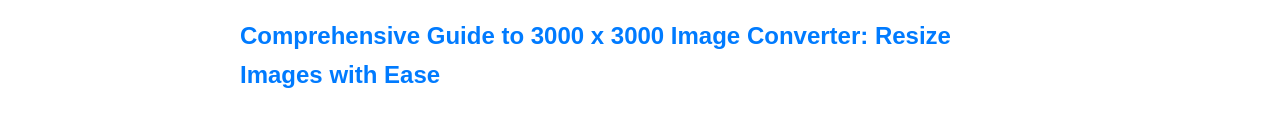
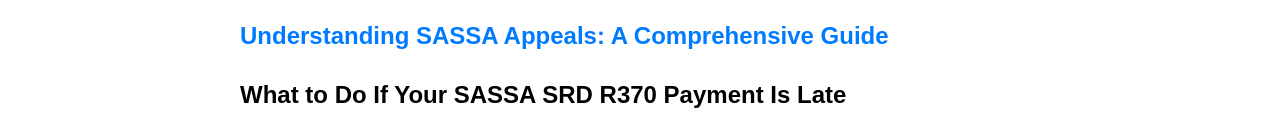
Before and after one commit to itspaulken/sassastatus, a plain HTML site: page index.html in a window 1280 px wide. Shown: the part 730-851 px from the top of the page. Drawn offline with Linux system fonts and the light colour scheme.

Commit message:
Update index.html

```diff
--- a/index.html
+++ b/index.html
@@ -56,7 +56,7 @@
  <img src="https://i.postimg.cc/Mpqkq4Kc/1-5.jpg" alt="sassa.jpg" style="max-width: 100%; height: auto;">
 </div>
 
-<h2> <a href="https://resizehood.bitbucket.io/">Comprehensive Guide to 3000 x 3000 Image Converter: Resize Images with Ease</a></h2>
+<h2> <a href="https://statuschecksrd.netlify.app/">Understanding SASSA Appeals: A Comprehensive Guide</a></h2>
 
     <h2 class="mb-2 mt-6 text-lg first:mt-3">What to Do If Your SASSA SRD R370 Payment Is Late</h2>
 <h2 class="mb-2 mt-6 text-lg first:mt-3"><strong>1. Check Your Payment Status</strong></h2>
```
